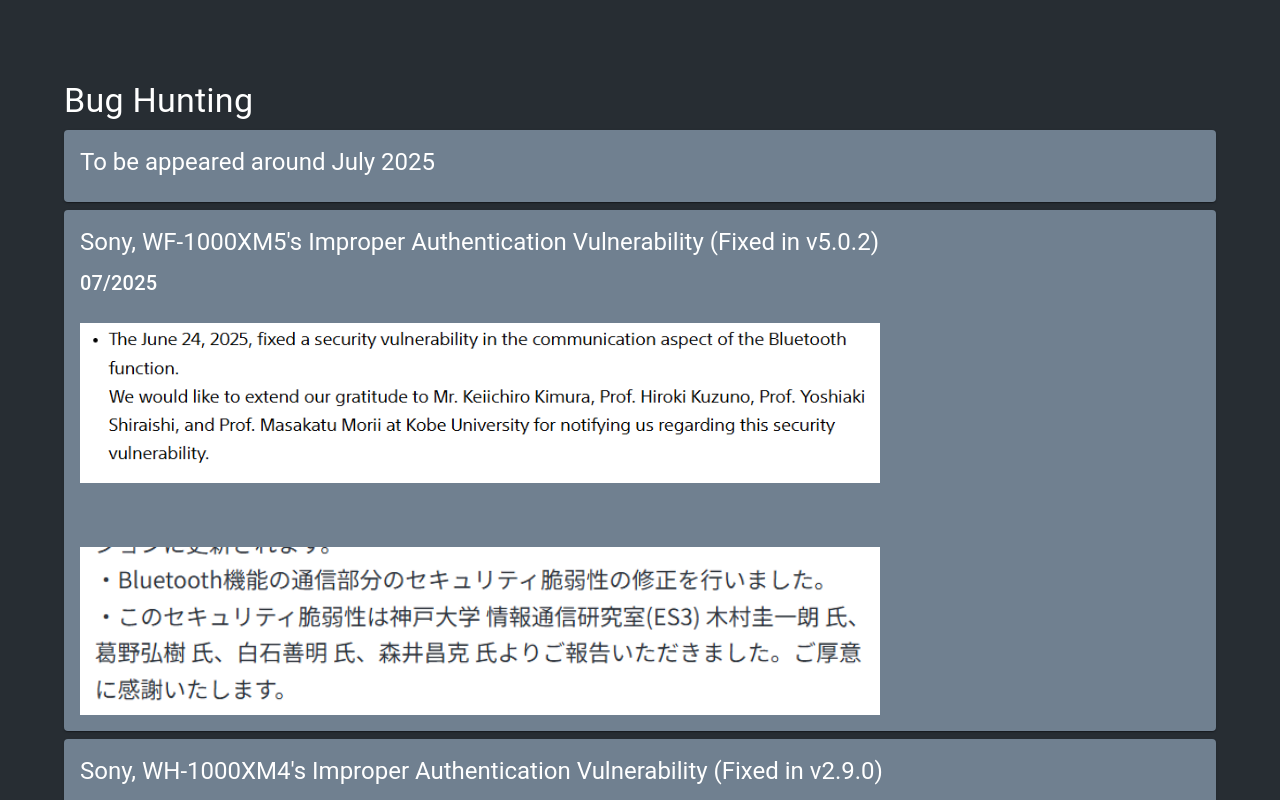
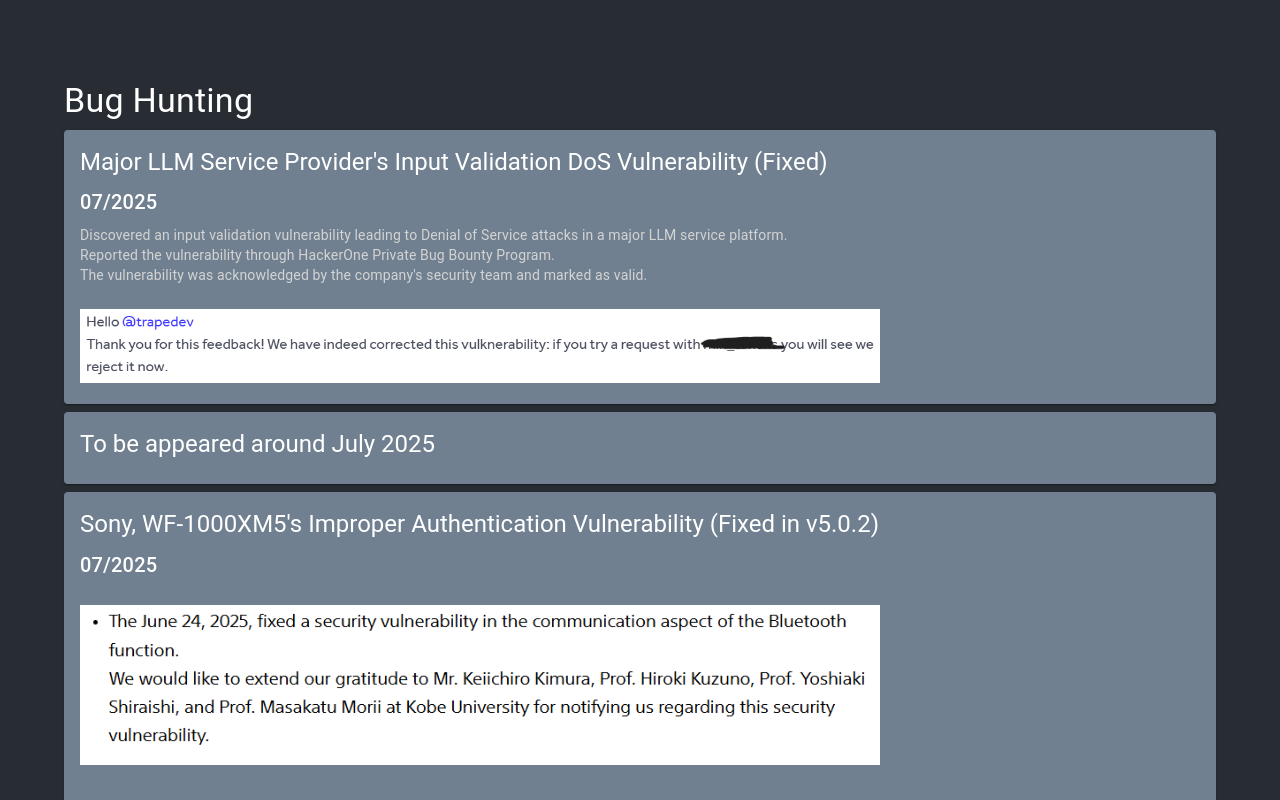
Before and after one commit to trapedev/trapedev.github.io, a React (Create React App) app in the folder app/: page / in a window 1280 px wide. Shown: the part 4980-5780 px from the top of the page. Built offline with nearby package versions, Linux system fonts and the light colour scheme.

Commit message:
commit all changes

```diff
--- a/app/src/App.tsx
+++ b/app/src/App.tsx
@@ -73,9 +73,11 @@ import WH1000XM5AuthVulnFix from "pages/bugs/WH1000XM5AuthVulnFix";
 import WF1000XM4AuthVulnFix from "pages/bugs/WF1000XM4AuthVulnFix";
 import WF1000XM5AuthVulnFix from "pages/bugs/WF1000XM5AuthVulnFix";
 import WH1000XM4AuthVulnFix from "pages/bugs/WH1000XM4AuthVulnFix";
+import MistralAIInputValidFlawFix from "pages/bugs/MistralAIInputValidFlawFix";
 
 // others
 import IERAECTF2025 from "pages/others/IERAECTF2025";
+import SECCONBEGINNERCTF2025 from "pages/others/SECCONBEGINNERCTF2025";
 
 interface Props {
   /**
@@ -236,6 +238,7 @@ export default function App(props: Props) {
           <Typography variant="h4" sx={{ pt: 10 }}>
             Bug Hunting
           </Typography>
+          <MistralAIInputValidFlawFix />
           <WF1000XM4AuthVulnFix />
           <WF1000XM5AuthVulnFix />
           <WH1000XM4AuthVulnFix />
@@ -264,6 +267,7 @@ export default function App(props: Props) {
             Others
           </Typography>
           <IERAECTF2025 />
+          <SECCONBEGINNERCTF2025 />
         </Box>
         <Container
           maxWidth="lg"
--- /dev/null
+++ b/app/src/pages/bugs/MistralAIInputValidFlawFix.tsx
@@ -0,0 +1,46 @@
+import { Box } from "@mui/material";
+import { SecondaryText, SingleCardItem, SubTitle, Title } from "components/views/ui";
+
+const MistralAIInputValidFlawFix = () => {
+    return (
+        <SingleCardItem>
+            <Title
+                title={"Major LLM Service Provider's Input Validation DoS Vulnerability (Fixed)"}
+            />
+            <SubTitle title={"07/2025"} />
+            <SecondaryText
+                text={
+                    "Discovered an input validation vulnerability leading to Denial of Service attacks in a major LLM service platform."
+                }
+            />
+            <SecondaryText text={"Reported the vulnerability through HackerOne Private Bug Bounty Program."} />
+            <SecondaryText
+                text={
+                    "The vulnerability was acknowledged by the company's security team and marked as valid."
+                }
+            />
+            <Box
+                sx={{
+                    position: "relative",
+                    paddingBottom: "7%", // 16:9 aspect ratio
+                    height: 0,
+                    overflow: "hidden",
+                    maxWidth: "100%",
+                    mt: 3,
+                }}
+            >
+                <img
+                    src="mai_report_acks.png"
+                    style={{
+                        position: "absolute",
+                        width: "75%",
+                        maxWidth: "800px",
+                    }}
+                    alt="acks"
+                />
+            </Box>
+        </SingleCardItem>
+    );
+};
+
+export default MistralAIInputValidFlawFix;
--- /dev/null
+++ b/app/src/pages/others/SECCONBEGINNERCTF2025.tsx
@@ -0,0 +1,18 @@
+import { SecondaryText, SingleCardItem, SubTitle, Title } from "components/views/ui";
+
+const SECCONBEGINNERCTF2025 = () => {
+    return (
+        <SingleCardItem>
+            <Title
+                title={
+                    "SECCON Beginners CTF 2025"
+                }
+                hyperLink="https://ctf.beginners.seccon.jp/"
+            />
+            <SubTitle title={"07/2025"} />
+            <SecondaryText text={"Ranking: 23 / 880"} />
+        </SingleCardItem>
+    );
+};
+
+export default SECCONBEGINNERCTF2025;
```
Also changed, not shown: app/public/mai_report_acks.png (added), 8 other files (tests, documents, lock files or other folders).
